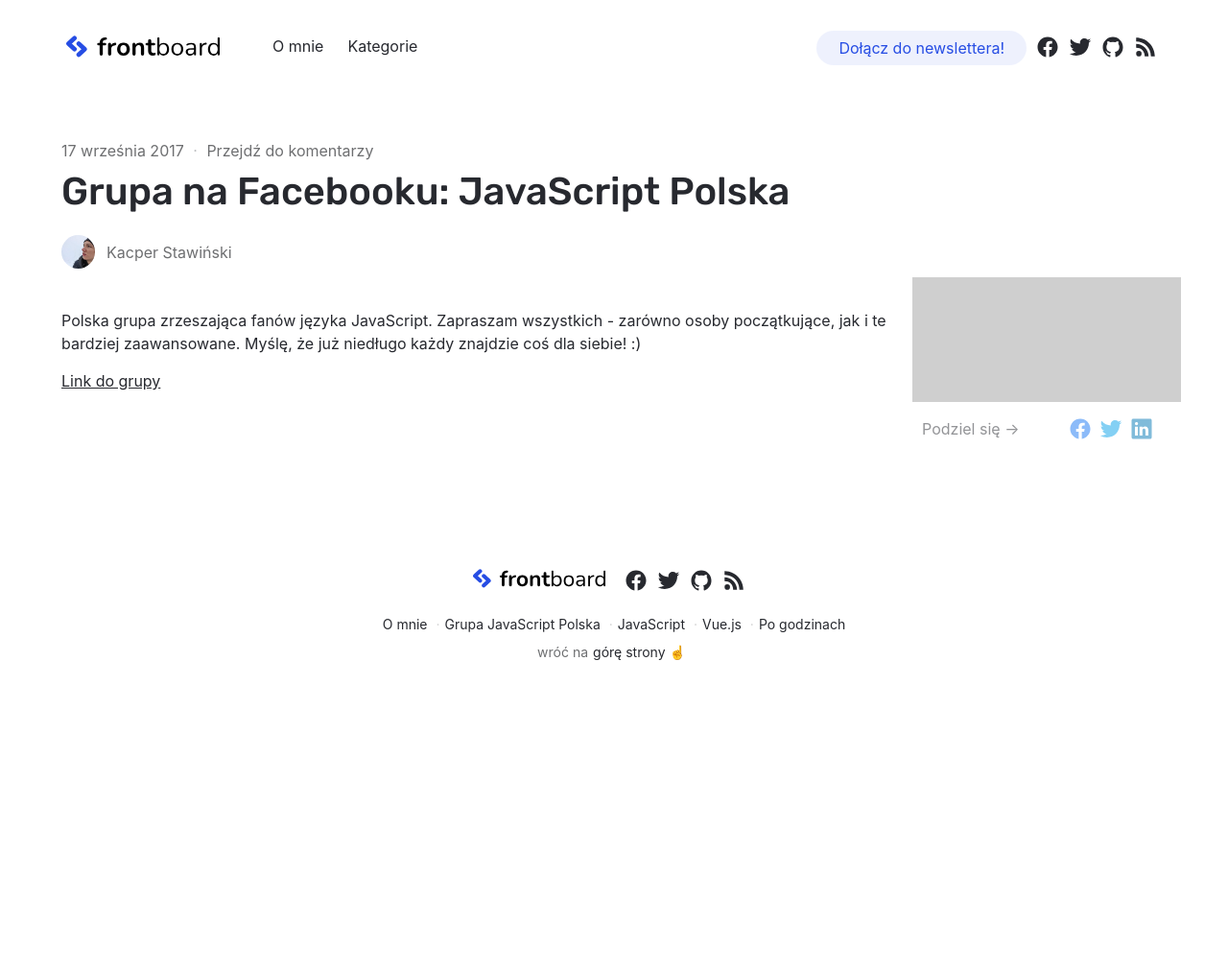
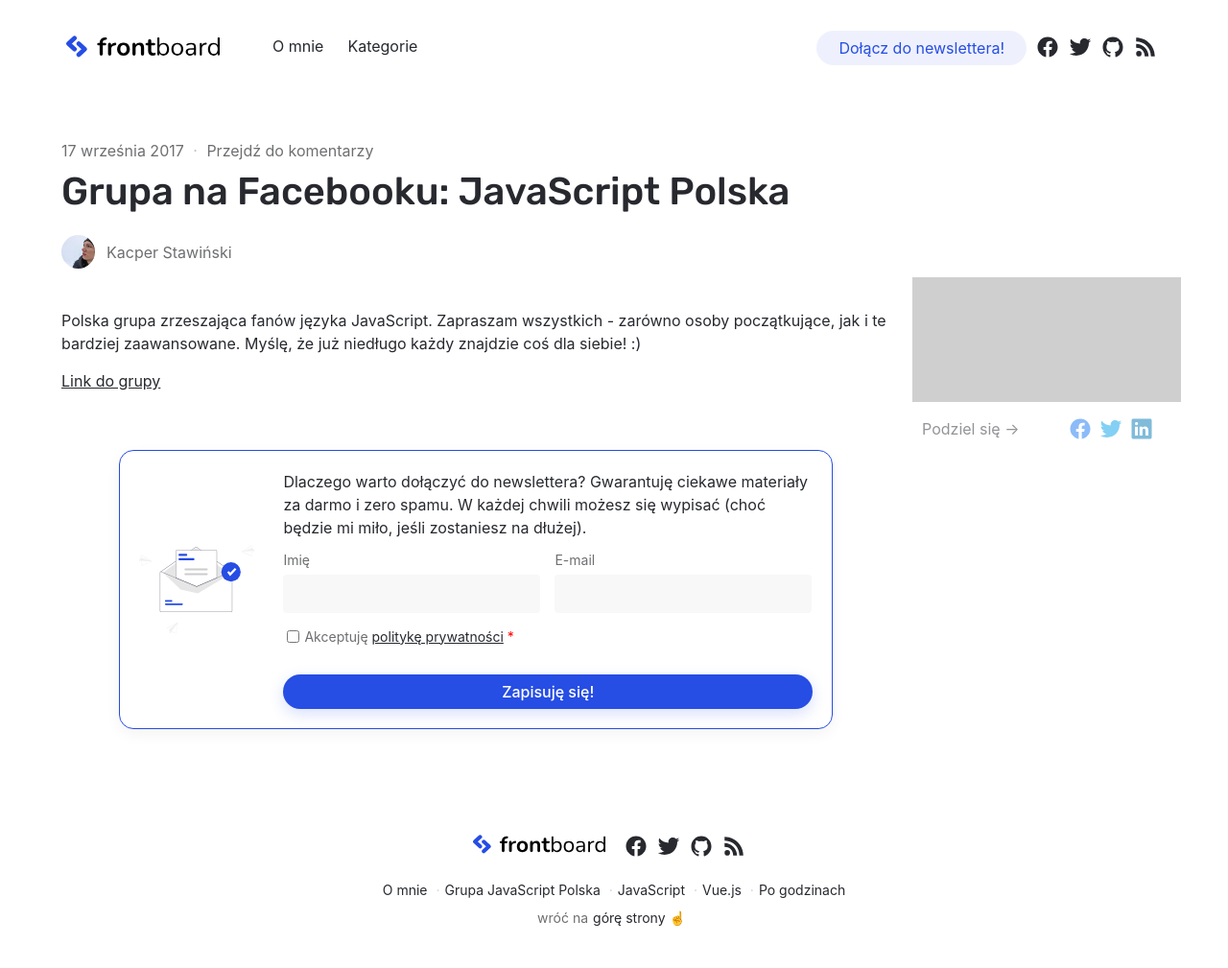
Before and after one commit to frontboard/blog, a Jekyll site: the page built from _posts/2017-09-17-grupa-javascript-polska.md, in a window 1280 px wide. Shown: the whole page at 96% size. Built offline with Jekyll 4.4.1, drawn with Linux system fonts in a browser that asks for light colours; comment, search, counter and statistics services are not loaded; before the commit the page ends 900 px from its top, so only the background shows below that; grey boxes are pictures that could not be loaded.

Commit message:
create newsletter form

```diff
--- /dev/null
+++ b/_includes/newsletter.html
@@ -0,0 +1,29 @@
+<div class="newsletter">
+  <img src="/assets/img/newsletter-icon.svg" alt="" class="newsletter__icon">
+
+  <div class="newsletter__form">
+    <p class="newsletter__p">
+      Dlaczego warto dołączyć do newslettera? Gwarantuję <b>ciekawe materiały za darmo</b> i <b>zero spamu</b>.
+      W każdej chwili <b>możesz się wypisać</b> (choć będzie mi miło, jeśli zostaniesz na dłużej).
+    </p>
+
+    <div class="newsletter__fields">
+      <div class="newsletter__group">
+        <input type="text" id="firstname" class="newsletter__input">
+        <label for="firstname" class="newsletter__label">Imię</label>
+      </div>
+
+      <div class="newsletter__group">
+        <input type="email" id="email" class="newsletter__input">
+        <label for="email" class="newsletter__label">E-mail</label>
+      </div>
+    </div>
+
+    <div class="flex flex__center">
+      <input type="checkbox" id="privacy" class="newsletter__checkbox">
+      <label for="privacy" class="newsletter__label">Akceptuję <a href="#">politykę prywatności</a> <span title="Pole wymagane">*</span></label>
+    </div>
+
+    <button class="newsletter__button" id="newsletter-submit">Zapisuję się!</button>
+  </div>
+</div>
--- a/_layouts/post.html
+++ b/_layouts/post.html
@@ -20,6 +20,8 @@
       {{ content }}
     </div>
 
+    {%- include newsletter.html -%}
+
     {%- if site.disqus.shortname -%}
       {%- include disqus_comments.html -%}
     {%- endif -%}
--- a/_sass/minima/_frontboard.scss
+++ b/_sass/minima/_frontboard.scss
@@ -414,3 +414,105 @@
     }
   }
 }
+
+// Newsletter form
+.newsletter {
+  border-radius: 15px;
+  padding: 15px;
+  box-shadow: 0 5px 15px rgba(#000, 0.05);
+  border: 1px solid $color-brand;
+
+  @include media-query($on-laptop) {
+    padding: 20px;
+    margin: 20px 60px;
+    display: flex;
+  }
+  &__icon {
+    display: block;
+    width: 200px;
+    margin: 0 auto;
+    padding: 20px;
+
+    @include media-query($on-laptop) {
+      width: 300px;
+      margin: 0 30px 0 0;
+      padding: 0;
+    }
+  }
+  &__p {
+    margin-bottom: 15px;
+    line-height: 1.5;
+  }
+  &__input,
+  &__label {
+    display: block;
+  }
+  &__input {
+    background: #f8f8f8;
+    border: 0;
+    // border-bottom: 2px solid #f8f8f8;
+    padding: 10px;
+    border-radius: 4px;
+    font-family: inherit;
+    font-size: 16px;
+    outline: 0;
+    margin: 10px 0;
+    width: 100%;
+    display: block;
+    margin: 8px 0 15px 0;
+
+    &:focus {
+      border-color: $color-brand;
+      background: rgba($color-brand, 0.08);
+    }
+  }
+  &__group {
+    display: flex;
+    flex-direction: column-reverse;
+
+    @include media-query($on-laptop) {
+      &:not(:last-child) {
+        margin-right: 15px;
+      }
+    }
+  }
+  &__label {
+    color: $color-disabled;
+    font-size: 14px;
+
+    a {
+      color: $color-text;
+    }
+    span {
+      color: red;
+    }
+  }
+  &__checkbox {
+    margin-right: 5px;
+  }
+  &__button {
+    background: $color-brand;
+    font-size: 16px;
+    color: #fff;
+    font-family: inherit;
+    // margin-top: 20px;
+    margin-top: 30px;
+    padding: 8px 20px;
+    border: 0;
+    border-radius: 50px;
+    box-shadow: 0 5px 15px #264de42e;
+    font-weight: 500;
+    cursor: pointer;
+    display: block;
+    width: 100%;
+  }
+  &__fields {
+    @include media-query($on-laptop) {
+      display: flex;
+    }
+}
+}
+
+.newsletter__input:focus + .newsletter__label {
+  color: $color-brand;
+}
```
Also changed, not shown: assets/img/newsletter-icon.svg (added).
